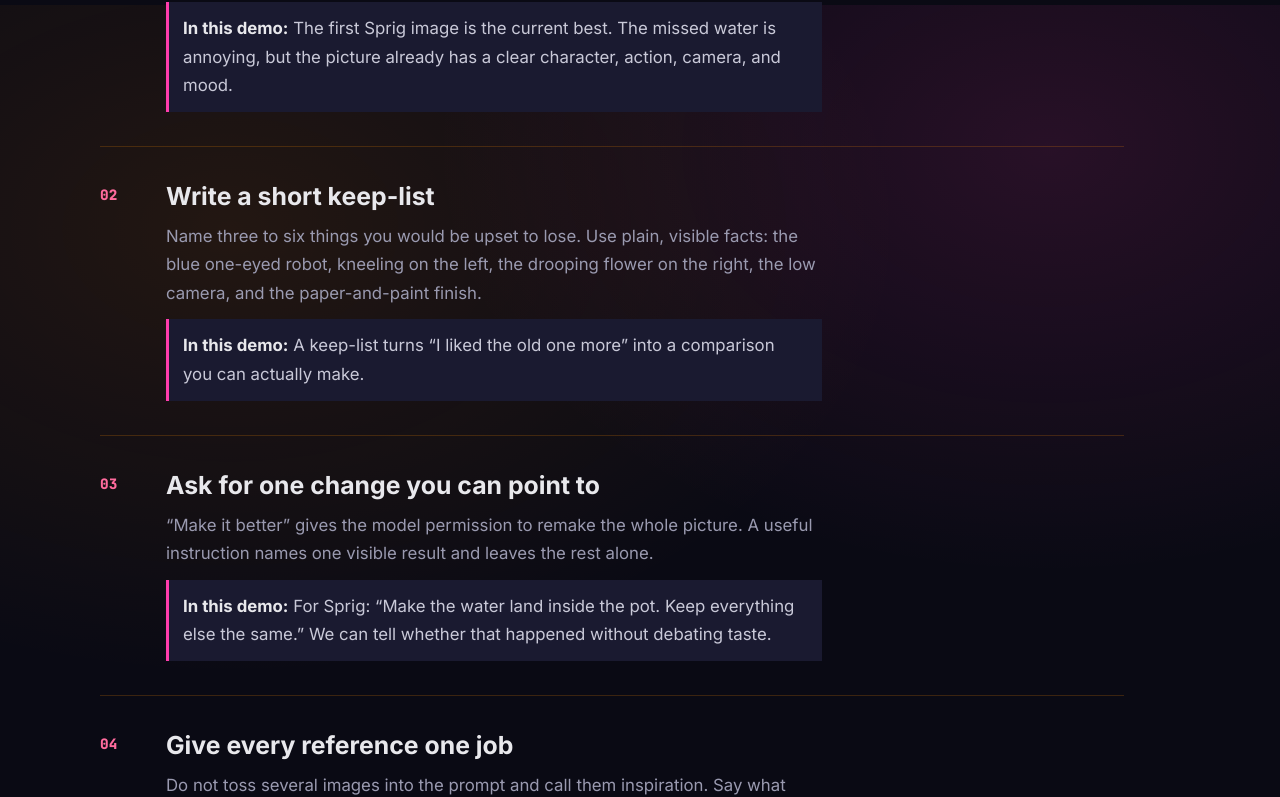
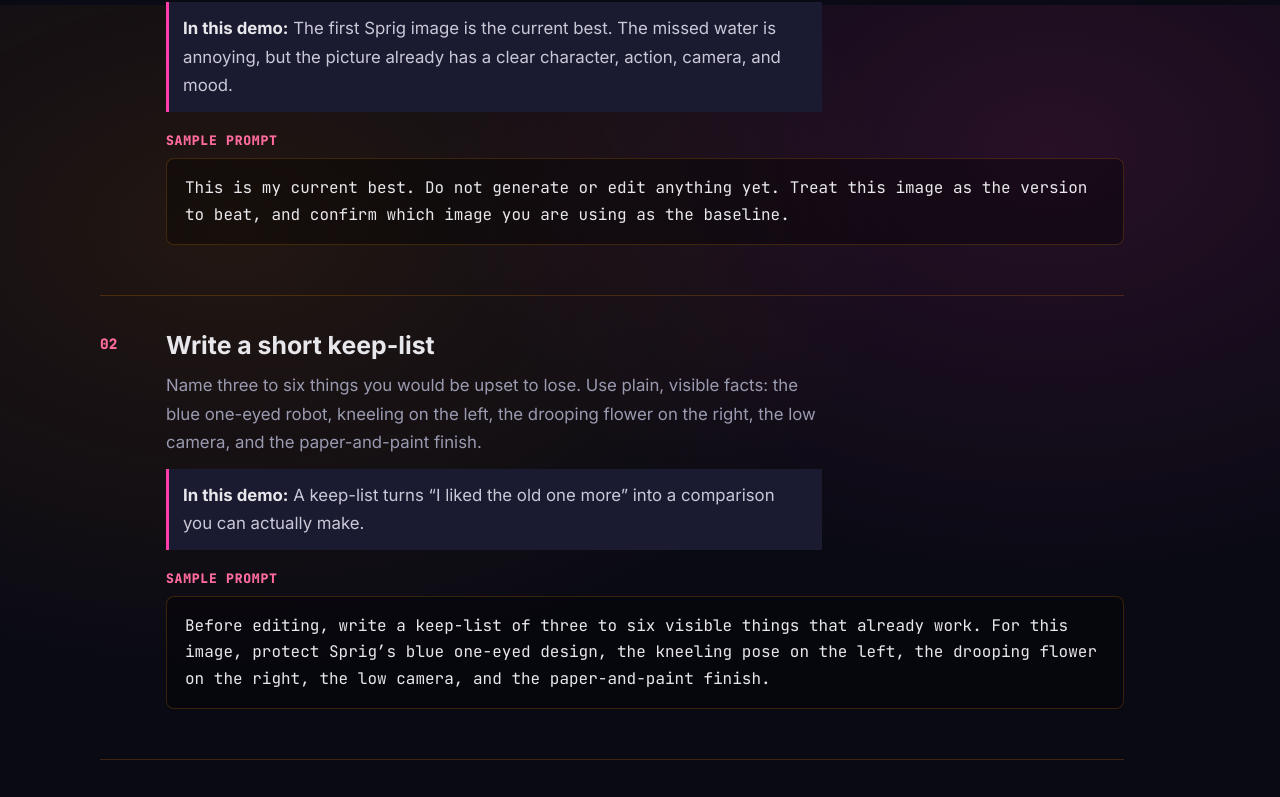
Before and after one commit to Arcadesys/work-thearcades-me, a Next.js app: page /guides/how-to-make-ai-generated-pictures-that-arent-slop in a window 1280 px wide. Shown: the part 2395-3192 px from the top of the page. Built offline with nearby package versions, Linux system fonts and the light colour scheme.

Commit message:
Add prompts to the image ratchet steps

```diff
--- a/app/guides/how-to-make-ai-generated-pictures-that-arent-slop/page.tsx
+++ b/app/guides/how-to-make-ai-generated-pictures-that-arent-slop/page.tsx
@@ -83,31 +83,37 @@ const ratchet = [
     title: 'Save the version you like best',
     body: 'Call it the current best and keep it where you can see it. Newer does not mean better, and a new image should never quietly replace the last one that worked.',
     example: 'The first Sprig image is the current best. The missed water is annoying, but the picture already has a clear character, action, camera, and mood.',
+    prompt: 'This is my current best. Do not generate or edit anything yet. Treat this image as the version to beat, and confirm which image you are using as the baseline.',
   },
   {
     title: 'Write a short keep-list',
     body: 'Name three to six things you would be upset to lose. Use plain, visible facts: the blue one-eyed robot, kneeling on the left, the drooping flower on the right, the low camera, and the paper-and-paint finish.',
     example: 'A keep-list turns “I liked the old one more” into a comparison you can actually make.',
+    prompt: 'Before editing, write a keep-list of three to six visible things that already work. For this image, protect Sprig’s blue one-eyed design, the kneeling pose on the left, the drooping flower on the right, the low camera, and the paper-and-paint finish.',
   },
   {
     title: 'Ask for one change you can point to',
     body: '“Make it better” gives the model permission to remake the whole picture. A useful instruction names one visible result and leaves the rest alone.',
     example: 'For Sprig: “Make the water land inside the pot. Keep everything else the same.” We can tell whether that happened without debating taste.',
+    prompt: 'Change only the water stream so it lands inside the flowerpot. Remove the splash where it hit the floor. Keep every item on the keep-list unchanged.',
   },
   {
     title: 'Give every reference one job',
     body: 'Do not toss several images into the prompt and call them inspiration. Say what each one controls: where things go, what the subject looks like, or how the final image should feel.',
     example: 'The gray sketch owns the layout. The model sheet owns Sprig. The painted board owns texture and light. If Sprig turns green, we know the identity reference lost.',
+    prompt: 'Use Reference 1 only for the camera, layout, and pose. Use Reference 2 only for Sprig’s identity and proportions. Use Reference 3 only for the paper-and-paint texture, palette, and light. Do not let one reference overwrite another reference’s job.',
   },
   {
     title: 'Put the two versions side by side',
     body: 'First check the change you asked for. Then walk down the keep-list. Looking at only the new image makes drift easy to miss because the new version may still be attractive.',
     example: 'The glossy green-robot version fixes the water. Side by side, it also reveals five stolen wins: character, pose, flower, camera, and medium.',
+    prompt: 'Compare the new image with the current best. First say whether the requested change worked. Then check every keep-list item. Report three short lists: Improved, Preserved, and Drifted. Do not judge the new image by itself.',
   },
   {
     title: 'Keep the new one only if it really wins',
     body: 'The new image becomes your current best only when the requested change improved and the keep-list still holds. If it fixed one thing by breaking three others, keep the old image and try again.',
     example: 'The localized Sprig repair wins because the water moves into the pot while the rest of the picture remains recognizably the same.',
+    prompt: 'Give this version one verdict: KEEP, REVISE, or DISCARD. Choose KEEP only if the requested change improved and every keep-list item survived. If you choose REVISE, name the single next repair. If you choose DISCARD, keep the old current best.',
   },
 ] as const;
 
@@ -165,6 +171,8 @@ export default function PictureGuidePage() {
                     <h3>{step.title}</h3>
                     <p>{step.body}</p>
                     <p className={styles.stepExample}><strong>In this demo:</strong> {step.example}</p>
+                    <p className={styles.promptLabel}>Sample prompt</p>
+                    <pre className={styles.samplePrompt}><code>{step.prompt}</code></pre>
                   </div>
                 </li>
               ))}
--- a/app/guides/how-to-make-ai-generated-pictures-that-arent-slop/picture-guide.module.css
+++ b/app/guides/how-to-make-ai-generated-pictures-that-arent-slop/picture-guide.module.css
@@ -190,6 +190,37 @@
   color: var(--text);
 }
 
+.ratchet .promptLabel {
+  margin-top: 20px;
+  color: var(--pink-light);
+  font-family: var(--font-mono), ui-monospace, monospace;
+  font-size: 0.82rem;
+  font-weight: 800;
+  letter-spacing: 0.055em;
+  line-height: 1.4;
+  text-transform: uppercase;
+}
+
+.samplePrompt {
+  max-width: 62rem;
+  margin-top: 8px;
+  padding: 16px 18px;
+  overflow: visible;
+  border: 1px solid var(--line);
+  border-radius: var(--radius-sm);
+  background: var(--surface-sunken);
+  color: var(--text);
+  font-family: var(--font-mono), ui-monospace, monospace;
+  font-size: clamp(0.92rem, 1.7vw, 1rem);
+  line-height: 1.65;
+  white-space: pre-wrap;
+  overflow-wrap: anywhere;
+}
+
+.samplePrompt code {
+  font: inherit;
+}
+
 .boundaries,
 .reading,
 .download,
@@ -283,8 +314,12 @@
   }
 
   .ratchet li {
-    grid-template-columns: 2.4rem minmax(0, 1fr);
-    gap: 12px;
+    grid-template-columns: 1fr;
+    gap: 6px;
+  }
+
+  .number {
+    padding-top: 0;
   }
 
   .boundaries,
```
Also changed, not shown: 1 other file (tests, documents, lock files or other folders).
